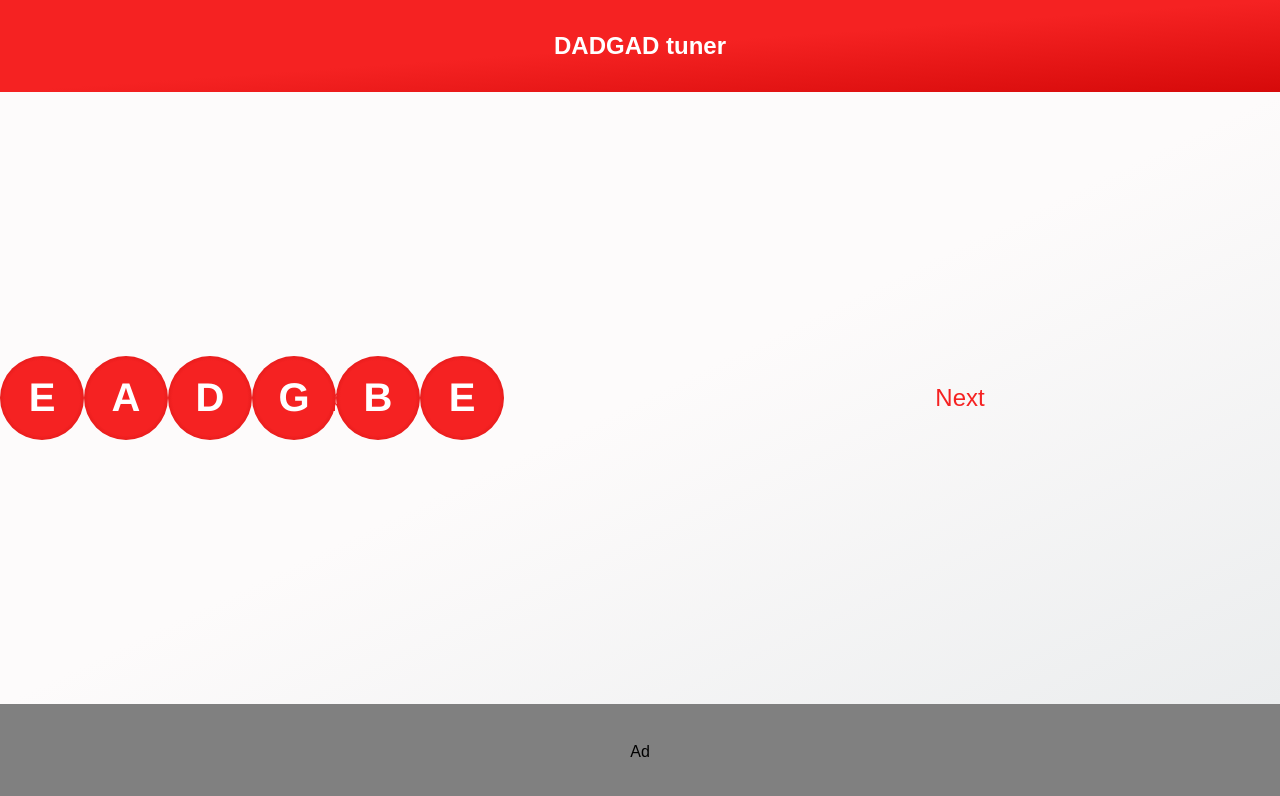
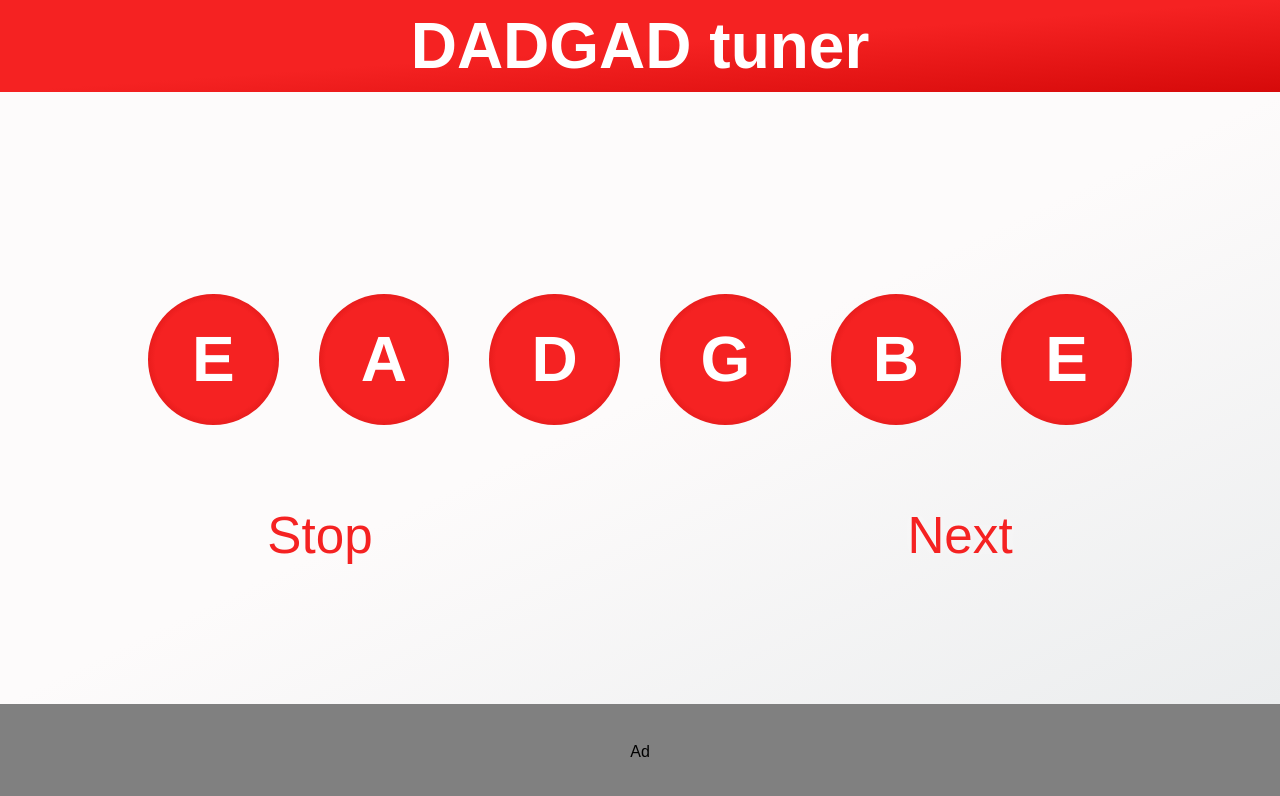
Before and after one commit to Jttpo2/dadgad-tuner, a React (Create React App) app: page / in a window 1280 px wide. Shown: the top 796 px of the page. Built offline with nearby package versions, Linux system fonts and the light colour scheme.

Commit message:
Design more responsive.

```diff
--- a/src/AdComponent.js
+++ b/src/AdComponent.js
@@ -29,6 +29,7 @@ export default class AdComponent extends React.Component {
 const styles = {
   ad: {
     height: '6em',
+    maxHeight: '20%',
     display: 'flex',
     // alignSelf: 'flex-end',
 
--- a/src/App.js
+++ b/src/App.js
@@ -3,6 +3,7 @@ import React, { Component } from 'react';
 import { StyleRoot } from 'radium';
 
 import Constants from './Constants.js';
+import Colors from './Colors.js';
 import InstrumentString from './InstrumentString.js';
 import Note from './Note.js';
 import Tuner from './Tuner.js';
@@ -47,9 +48,10 @@ const styles = {
     flexFlow: 'column'
   },
   header: {
-    background: 'linear-gradient(to bottom right, ' + Constants.headerColor1  + ' ' + Constants.headerGradientPercentage + ', ' + Constants.headerColor2 + ')',
+    background: 'linear-gradient(to bottom right, ' + Colors.headerColor1  + ' ' + Colors.headerGradientPercentage + ', ' + Colors.headerColor2 + ')',
     flex: 0.15,
-    color: Constants.headerTextColor,
+    minHeight: '50px',
+    color: Colors.headerTextColor,
 
     display: 'flex',
     flexFlow: 'column',
@@ -57,6 +59,6 @@ const styles = {
     alignItems: 'center'
   },
   title: {
-    fontSize: '1.5em'
+    fontSize: Constants.headerFontSize
   }
 }
--- /dev/null
+++ b/src/Colors.js
@@ -0,0 +1,68 @@
+import Color from 'color';
+
+const gradients = {
+  none: {
+    col1: 'rgba(0,0,0,0)',
+    col2: 'rgba(0,0,0,0)'
+  },
+  aquaSplash: {
+    col1: '#13547a',
+    col2: '#80d0c7'
+  },
+  cleanMirror: {
+    col1: '#93a5cf',
+    col2: '#e4efe9'
+  },
+  happyFisher: {
+    col1: '#89f7fe',
+    col2: '#66a6ff'
+  },
+  everlastingSky: {
+    col1: '#fdfcfb',
+    col2: '#e2d1c3'
+  },
+  cloudyKnoxville: {
+    col1: '#fdfbfb',
+    col2: '#ebedee'
+  },
+  heavyRain: {
+    col1: '#e2ebf0',
+    col2: '#cfd9df'
+  },
+  passion: {
+    col1: '#e53935',
+    col2: '#e35d5b'
+  }
+}
+
+// let usedGradient = gradients.happyFisher;
+// let usedGradient = gradients.everlastingSky;
+let usedGradient = gradients.cloudyKnoxville;
+// let usedGradient = gradients.heavyRain;
+// let usedGradient = gradients.passion;
+// let usedGradient = gradients.none;
+
+const base = {
+  primaryColor: '#f52222',
+  //     // #cc1111
+  //     // #f55555,
+}
+
+const Colors = {
+  primaryColor: base.primaryColor,
+  headerColor1: base.primaryColor,
+  headerColor2: Color(base.primaryColor).darken(0.2),
+  headerGradientPercentage: '50%',
+  headerTextColor: 'white',
+  stringButtonColor1: base.primaryColor,
+  stringButtonColor2: Color(base.primaryColor).darken(0.3),
+  stringButtonGradientPercentage: '63%',
+  background1: usedGradient.col1,
+  background2: usedGradient.col2,
+  bg1GradientPercentage: '50%',
+  controlButtonTextColor: base.primaryColor
+}
+
+if (Object.freeze) Object.freeze(Colors);
+
+export default Colors;
--- a/src/Constants.js
+++ b/src/Constants.js
@@ -1,67 +1,9 @@
-import Color from 'color';
-
-const gradients = {
-  none: {
-    col1: 'rgba(0,0,0,0)',
-    col2: 'rgba(0,0,0,0)'
-  },
-  aquaSplash: {
-    col1: '#13547a',
-    col2: '#80d0c7'
-  },
-  cleanMirror: {
-    col1: '#93a5cf',
-    col2: '#e4efe9'
-  },
-  happyFisher: {
-    col1: '#89f7fe',
-    col2: '#66a6ff'
-  },
-  everlastingSky: {
-    col1: '#fdfcfb',
-    col2: '#e2d1c3'
-  },
-  cloudyKnoxville: {
-    col1: '#fdfbfb',
-    col2: '#ebedee'
-  },
-  heavyRain: {
-    col1: '#e2ebf0',
-    col2: '#cfd9df'
-  },
-  passion: {
-    col1: '#e53935',
-    col2: '#e35d5b'
-  }
-}
-
-// let usedGradient = gradients.happyFisher;
-// let usedGradient = gradients.everlastingSky;
-let usedGradient = gradients.cloudyKnoxville;
-// let usedGradient = gradients.heavyRain;
-// let usedGradient = gradients.passion;
-// let usedGradient = gradients.none;
-
-const base = {
-  primaryColor: '#f52222',
-  //     // #cc1111
-  //     // #f55555,
-}
-
 const Constants = {
-  primaryColor: base.primaryColor,
-  headerColor1: base.primaryColor,
-  headerColor2: Color(base.primaryColor).darken(0.2),
-  headerGradientPercentage: '50%',
-  headerTextColor: 'white',
-  stringButtonColor1: base.primaryColor,
-  stringButtonColor2: Color(base.primaryColor).darken(0.3),
-  stringButtonGradientPercentage: '63%',
-  controlButtonFontSize: '1.5em',
-  background1: usedGradient.col1,
-  background2: usedGradient.col2,
-  bg1GradientPercentage: '50%',
-  controlButtonTextColor: base.primaryColor
+  goldenRatio: 1.61803398875,
+  stringButtonDiameter: 10.2,
+  headerFontSize: '5vmax',
+  controlButtonFontSizeStandard: '4vmax'
+  // controlButtonFontSizeLarge: '4rem'
 }
 
 if (Object.freeze) Object.freeze(Constants);
--- a/src/StringButton.js
+++ b/src/StringButton.js
@@ -2,6 +2,8 @@ import Radium from 'radium';
 import React, { Component } from 'react';
 
 import Constants from './Constants.js';
+import Colors from './Colors.js';
+import MediaQueries from './MediaQueries.js';
 
 class StringButton extends Component {
   constructor(props) {
@@ -33,10 +35,10 @@ class StringButton extends Component {
 
   export default Radium(StringButton);
 
-  const diameter = 10.5;
-  const sizeUnit = 'vh';
+  const diameter = Constants.stringButtonDiameter;
+  const sizeUnit = 'vmax';
   const fontSize =  diameter * 5/diameter;
-  const fontSizeUnit = 'vh';
+  const fontSizeUnit = 'vmax';
 
   const shadowLength = 0;
   const activeShadowLength = shadowLength + 2;
@@ -58,14 +60,17 @@ class StringButton extends Component {
 
   const styles = {
     stringButton: {
-      background: 'radial-gradient(' + Constants.stringButtonColor1 + ' ' + Constants.stringButtonGradientPercentage + ', ' + Constants.stringButtonColor2 + ')',
+      background: 'radial-gradient(' + Colors.stringButtonColor1 + ' ' + Colors.stringButtonGradientPercentage + ', ' + Colors.stringButtonColor2 + ')',
       // flex: 0.07,
+
       width: diameter + sizeUnit,
       height: diameter + sizeUnit,
+      fontSize: fontSize + fontSizeUnit,
+
       borderRadius: '50%',
       borderStyle: 'none',
 
-      fontSize: fontSize + fontSizeUnit,
+
       color: 'white',
       fontFamily: 'helvetica, sans-serif',
 
@@ -76,6 +81,12 @@ class StringButton extends Component {
 
       ':focus': {
         outline: 'none'
+      },
+      [MediaQueries.portrait]: {
+
+      },
+      [MediaQueries.landscape]: {
+
       }
     },
     active: {
--- a/src/Tuner.js
+++ b/src/Tuner.js
@@ -2,6 +2,7 @@ import Radium from 'radium';
 import React, { Component } from 'react';
 
 import Constants from './Constants.js';
+import Colors from './Colors.js';
 import StringButton from './StringButton.js';
 import SoundLibrary from './SoundLibrary.js';
 import SoundPlayer from './SoundPlayer.js';
@@ -87,19 +88,21 @@ class Tuner extends Component {
             {stringButtons}
           </div>
           <div style={styles.controlButtonContainer}>
-            <button onClick={this.stopClicked.bind(this)} style={stopButtonStyle} key='stopbutton'>Stop</button>
-            <button onClick={this.nextClicked.bind(this)} style={nextButtonStyle} key='nextButton'>Next</button>
+            <button onClick={this.stopClicked.bind(this)} style={stopButtonStyle} key='stopbutton'><div style={styles.ctrlButtonText}>Stop</div></button>
+            <button onClick={this.nextClicked.bind(this)} style={nextButtonStyle} key='nextButton'><div style={styles.ctrlButtonText}>Next</div></button>
           </div>
         </div>
       );
     }
   }
 
+  const goldenRatioAdAdjustment = 7;
+
   const styles = {
     container: {
       // background: 'yellow',
-      // background: 'linear-gradient(to bottom right, ' + Constants.background1  + ' ' + Constants.bg1GradientPercentage + ', ' + Constants.background2 + ')',
-      background: 'linear-gradient(to bottom right, ' + Constants.background1  + ' ' + Constants.bg1GradientPercentage + ', ' + Constants.background2 + ')',
+      // background: 'linear-gradient(to bottom right, ' + Colors.background1  + ' ' + Colors.bg1GradientPercentage + ', ' + Colors.background2 + ')',
+      background: 'linear-gradient(to bottom right, ' + Colors.background1  + ' ' + Colors.bg1GradientPercentage + ', ' + Colors.background2 + ')',
       position: 'relative',
       height: '100%',
       display: 'flex',
@@ -116,19 +119,24 @@ class Tuner extends Component {
     },
     stringButtonContainer: {
       // background: 'yellow',
-      height: '95%',
 
       display: 'flex',
 
       [MediaQueries.portrait]: {
+        height: '95%',
         flexDirection: 'column',
         justifyContent: 'space-around',
         alignItems: 'center',
+        // flex: 0.9,
       },
       [MediaQueries.landscape]: {
+        position: 'relative',
+        top: -(Constants.goldenRatio - 1.5) * 100 + goldenRatioAdAdjustment + 'vh',
+
         flexDirection: 'row',
         alignItems: 'center',
-        flex: 1
+        justifyContent: 'space-around',
+        flex: 0.8
       },
       zIndex: 1
 
@@ -144,32 +152,48 @@ class Tuner extends Component {
       zIndex: 0,
     },
     controlButton : {
-      height: '100%',
       flex: 0.5,
 
       borderStyle: 'none',
-      color: Constants.controlButtonTextColor,
-      fontSize: Constants.controlButtonFontSize,
+      color: Colors.controlButtonTextColor,
+      fontSize: Constants.controlButtonFontSizeStandard,
       textShadow: '0px 0px 11px rgba(255, 255, 255, 0.6)',
       background: 'none',
 
       ':focus': {
         outline: 'none'
       },
+      [MediaQueries.portrait]: {
+        height: '100%',
+      },
       [MediaQueries.landscape]: {
-        // flex: 0.2
-      }
 
+      },
+
+      [MediaQueries.breakpointLarge]: {
+        // fontSize: Constants.controlButtonFontSizeLarge
+      },
+
+      display: 'flex',
+      flexFlow: 'column',
+      justifyContent: 'center',
+      alignItems: 'center'
 
     },
     stopButton: {
       // background: 'green',
-      [MediaQueries.portrait]: {
-        // order: '-1'
-      }
+
     },
     nextButton: {
       // background: 'grey'
+    },
+    ctrlButtonText: {
+      [MediaQueries.landscape]: {
+        position: 'relative',
+        top: Constants.stringButtonDiameter + 0 + goldenRatioAdAdjustment + 'vh',
+        // flex: 0
+      }
+
     }
   }
 
```
